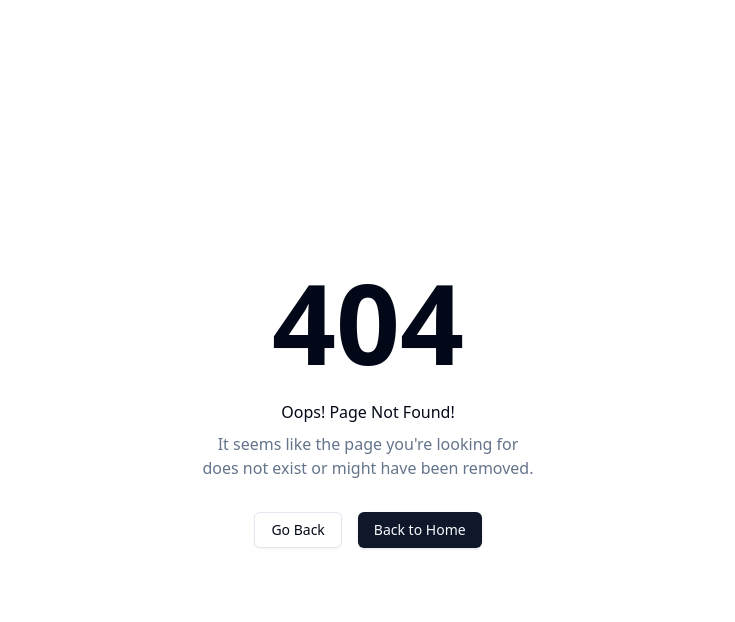
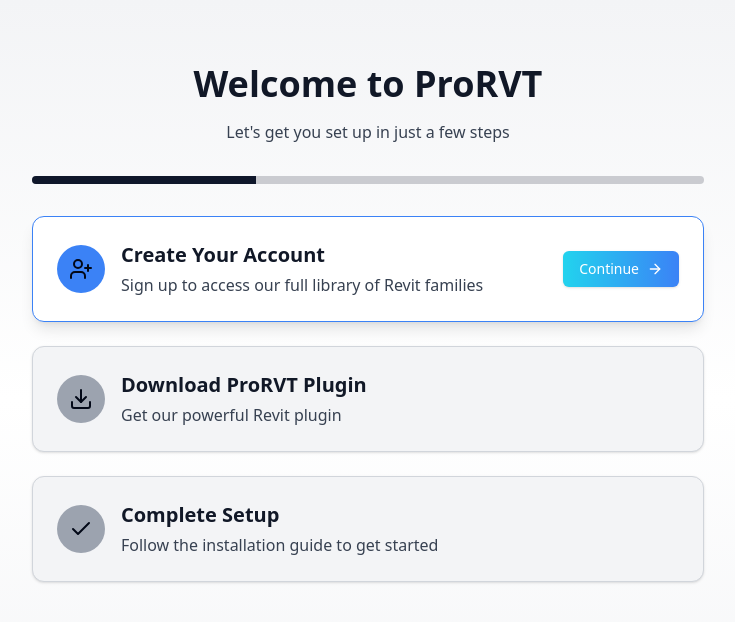
Before and after one commit to DanialSobri/prorvt, a React (Vite) app in the folder ui/: page /onboarding in a window 1280 px wide. Before the commit this address had no page. Shown: the top 622 px of the page, without its empty margins (272-1007 px from the left). Built offline with nearby package versions, Linux system fonts and the light colour scheme.

Commit message:
feat: add onboarding route, progress component, and update styles

```diff
--- a/ui/package.json
+++ b/ui/package.json
@@ -21,6 +21,7 @@
     "@radix-ui/react-icons": "^1.3.0",
     "@radix-ui/react-label": "^2.0.2",
     "@radix-ui/react-popover": "^1.0.7",
+    "@radix-ui/react-progress": "^1.1.2",
     "@radix-ui/react-radio-group": "^1.1.3",
     "@radix-ui/react-select": "^2.0.0",
     "@radix-ui/react-separator": "^1.0.3",
--- /dev/null
+++ b/ui/src/components/ui/progress.tsx
@@ -0,0 +1,26 @@
+import * as React from "react"
+import * as ProgressPrimitive from "@radix-ui/react-progress"
+
+import { cn } from "@/lib/utils"
+
+const Progress = React.forwardRef<
+  React.ElementRef<typeof ProgressPrimitive.Root>,
+  React.ComponentPropsWithoutRef<typeof ProgressPrimitive.Root>
+>(({ className, value, ...props }, ref) => (
+  <ProgressPrimitive.Root
+    ref={ref}
+    className={cn(
+      "relative h-2 w-full overflow-hidden rounded-full bg-primary/20",
+      className
+    )}
+    {...props}
+  >
+    <ProgressPrimitive.Indicator
+      className="h-full w-full flex-1 bg-primary transition-all"
+      style={{ transform: `translateX(-${100 - (value || 0)}%)` }}
+    />
+  </ProgressPrimitive.Root>
+))
+Progress.displayName = ProgressPrimitive.Root.displayName
+
+export { Progress }
--- a/ui/src/index.css
+++ b/ui/src/index.css
@@ -117,3 +117,14 @@
     scrollbar-width: none; /* Firefox */
   }
 }
+
+
+
+@layer base {
+  * {
+    @apply border-border outline-ring/50;
+  }
+  body {
+    @apply bg-background text-foreground;
+  }
+}
--- a/ui/src/pages/apps/index.tsx
+++ b/ui/src/pages/apps/index.tsx
@@ -77,7 +77,7 @@
       }
     }
     authenticateUser();
-  },[]);
+  }, []);
 
   const toggleModal = () => setIsModalOpen(!isModalOpen);
 
@@ -190,8 +190,10 @@
                 </Button>
               </div>
               <div>
-                <h2 className='mb-1 font-semibold text-xs md:text-sm'>{app.name}</h2>
-                <p className='line-clamp-2 text-gray-500 text-xs md:text-sm'>{app.desc}</p>
+                <h2 className='mb-1 font-semibold text-xs md:text-sm'>{app.desc}</h2>
+                <p className='line-clamp-2 text-gray-500 text-xs md:text-sm'>  {app.category.name.toLowerCase().split(' ').map(word =>
+                  word.charAt(0).toUpperCase() + word.slice(1)
+                ).join(' ')}</p>
               </div>
               <div>
                 {isModalOpen && selectedItem && <FamilyDetail isOpen={isModalOpen} onClose={toggleModal} item={selectedItem} />}
--- a/ui/src/pages/auth/sign-in.tsx
+++ b/ui/src/pages/auth/sign-in.tsx
@@ -1,8 +1,10 @@
 import { UserAuthForm } from './components/user-auth-form'
-import ViteLogo from '@/assets/vite.svg'
 import { useEffect } from 'react'
+import { useNavigate } from 'react-router-dom'; // Add this import at the top
 
 export default function SignIn() {
+
+  const navigate = useNavigate(); // Add this hook
 
   useEffect(() => {
     const token = localStorage.getItem('token')
@@ -19,7 +21,11 @@
           <div className='absolute inset-0 bg-gradient-to-b from-slate-900 via-blue-900 to-slate-900' />
           <div className='absolute inset-0 bg-grid-white/[0.02] bg-[size:60px_60px]' />
           <div className='absolute inset-0 bg-gradient-to-b from-blue-600/20 via-transparent to-transparent backdrop-blur-sm' />
-          <div className='relative z-20 flex items-center text-lg font-medium'>
+          <div
+            className='relative z-20 flex items-center text-lg font-medium'
+            onClick={() => navigate('/')}
+            style={{ cursor: 'pointer' }}
+          >
             <svg
               xmlns='http://www.w3.org/2000/svg'
               viewBox='0 0 24 24'
@@ -36,11 +42,11 @@
           </div>
 
           <img
-            src={ViteLogo}
-            className='relative m-auto'
-            width={301}
-            height={60}
-            alt='Vite'
+            src="/images/snapshot.gif"
+            className="relative m-auto rounded-lg shadow-xl border border-white/20 backdrop-blur-sm"
+            width={500}
+            height={300}
+            alt="ProRVT Demo"
           />
 
           <div className='relative z-20 mt-auto'>
--- a/ui/src/pages/home/index.tsx
+++ b/ui/src/pages/home/index.tsx
@@ -1,6 +1,6 @@
 import { Button } from '@/components/custom/button';
 import React from 'react';
-import { Download, Globe, Zap, Building, Users, Clock, Lock, Unlock, Star, LogIn } from 'lucide-react';
+import { Download, Globe, Zap, Building, Lock, Unlock, Star, LogIn } from 'lucide-react';
 import { Card, CardContent, CardFooter, CardHeader, CardTitle } from '@/components/ui/card';
 
 const HomePage: React.FC = () => {
@@ -29,27 +29,45 @@
                 <div className="container relative mx-auto px-4">
                     <div className="max-w-4xl mx-auto text-center animate-fade-in-up">
                         <h1 className="text-6xl font-bold mb-6 bg-clip-text text-transparent bg-gradient-to-r from-blue-400 via-cyan-200 to-blue-400 leading-tight">
-                            Supercharge Your Revit Workflow with Regional Families
+                            Supercharge Your Revit Workflow
                         </h1>
                         <p className="text-2xl mb-8 text-blue-100/90 leading-relaxed">
-                            Access thousands of locally-relevant Revit families and transform your architectural design process
+                        Access a vast library of high-quality Revit families tailored for Malaysian architecture. Enhance your BIM workflow with our curated parametric components.
                         </p>
                         <div className="flex gap-6 justify-center">
                             <Button size="lg"
-                                className="bg-gradient-to-r from-cyan-400 to-blue-500 hover:from-cyan-500 hover:to-blue-600 text-white transform hover:scale-105 transition-all duration-300 shadow-lg hover:shadow-cyan-500/50">
+                                className="bg-gradient-to-r from-cyan-400 to-blue-500 hover:from-cyan-500 hover:to-blue-600 text-white transform hover:scale-105 transition-all duration-300 shadow-lg hover:shadow-cyan-500/50"
+                                onClick={() => window.location.href = '/onboarding'}
+                            >
                                 <Download className="mr-2" /> Download Plugin
                             </Button>
                             <Button size="lg"
-                                className="backdrop-blur-md bg-white/10 border-white/20 text-white hover:bg-white/20 transform hover:scale-105 transition-all duration-300">
+                                className="backdrop-blur-md bg-white/10 border-white/20 text-white hover:bg-white/20 transform hover:scale-105 transition-all duration-300"
+                                onClick={() => {
+                                    document.getElementById('features')?.scrollIntoView({
+                                        behavior: 'smooth',
+                                        block: 'start'
+                                    });
+                                }}
+                            >
                                 Learn More
                             </Button>
+                        </div>
+
+                        {/* Plugin Demo GIF */}
+                        <div className="mt-12 max-w-3xl mx-auto rounded-xl overflow-hidden shadow-2xl border border-white/20">
+                            <img
+                                src="/images/snapshot.gif"
+                                alt="ProRVT Plugin Demo"
+                                className="w-full h-auto"
+                            />
                         </div>
                     </div>
                 </div>
             </div>
 
             {/* Features Section */}
-            <div className="py-32 relative overflow-hidden">
+            <div id="features" className="py-28 relative overflow-hidden">
                 <div className="absolute inset-0 bg-grid-white/[0.02] bg-[size:60px_60px]" />
                 <div className="container relative mx-auto px-4">
                     <h2 className="text-4xl font-bold text-center mb-16 text-white">Why Choose Our Plugin?</h2>
@@ -70,44 +88,6 @@
                             description="Thousands of high-quality families at your fingertips"
                         />
                     </div>
-                </div>
-            </div>
-
-            {/* Benefits Section */}
-            <div className="relative py-32 bg-white overflow-hidden">
-                <div className="container mx-auto px-4 relative">
-                    <div className="max-w-3xl mx-auto">
-                        <h2 className="text-4xl font-bold text-center mb-12 text-gray-800 bg-clip-text">
-                            Transform Your Workflow
-                        </h2>
-                        <div className="space-y-8">
-                            <BenefitCard
-                                icon={<Clock className="w-8 h-8 text-blue-500" />}
-                                title="Save 70% of Your Time"
-                                description="Stop creating families from scratch - use our pre-built library"
-                            />
-                            <BenefitCard
-                                icon={<Users className="w-8 h-8 text-cyan-500" />}
-                                title="Team Collaboration"
-                                description="Share consistent families across your entire organization"
-                            />
-                        </div>
-                    </div>
-                </div>
-            </div>
-
-            {/* CTA Section */}
-            <div className="relative py-24 overflow-hidden">
-                <div className="absolute inset-0 bg-gradient-to-r from-blue-600/20 to-cyan-500/20 backdrop-blur-md" />
-                <div className="container relative mx-auto px-4 text-center">
-                    <h2 className="text-4xl font-bold mb-6 text-white">Ready to Transform Your Revit Experience?</h2>
-                    <p className="text-xl mb-8 text-blue-100">
-                        Join thousands of architects who are already using our plugin
-                    </p>
-                    <Button size="lg"
-                        className="bg-gradient-to-r from-cyan-400 to-blue-500 hover:from-cyan-500 hover:to-blue-600 text-white transform hover:scale-105 transition-all duration-300 shadow-lg hover:shadow-cyan-500/50">
-                        <Download className="mr-2" /> Download Now
-                    </Button>
                 </div>
             </div>
 
@@ -200,11 +180,28 @@
                     <div className="mt-8 text-center text-gray-600 max-w-2xl mx-auto">
                         <p>
                             Need a custom solution for your business?
-                            <a href="/contact" className="text-blue-600 font-semibold ml-1 hover:underline">
+                            <a href="https://www.linkedin.com/company/projectrvt" className="text-blue-600 font-semibold ml-1 hover:underline">
                                 Contact our sales team
                             </a>
                         </p>
                     </div>
+                </div>
+            </div>
+
+            {/* CTA Section */}
+            <div className="relative py-24 overflow-hidden">
+                <div className="absolute inset-0 bg-gradient-to-r from-blue-600/20 to-cyan-500/20 backdrop-blur-md" />
+                <div className="container relative mx-auto px-4 text-center">
+                    <h2 className="text-4xl font-bold mb-6 text-white">Ready to Transform Your Revit Experience?</h2>
+                    <p className="text-xl mb-8 text-blue-100">
+                        Join thousands of architects who are already using our plugin
+                    </p>
+                    <Button size="lg"
+                        className="bg-gradient-to-r from-cyan-400 to-blue-500 hover:from-cyan-500 hover:to-blue-600 text-white transform hover:scale-105 transition-all duration-300 shadow-lg hover:shadow-cyan-500/50"
+                        onClick={() => window.location.href = '/onboarding'}
+                    >
+                        <Download className="mr-2" /> Get Started
+                    </Button>
                 </div>
             </div>
 
@@ -219,16 +216,15 @@
                         <div>
                             <h4 className="text-lg font-semibold mb-4">Connect</h4>
                             <div className="flex space-x-4">
-                                <a href="#" className="text-gray-400 hover:text-blue-400">
-                                    <svg className="w-6 h-6" fill="currentColor" viewBox="0 0 24 24" aria-hidden="true">
-                                        <path d="M8.29 20.251c7.547 0 11.675-6.253 11.675-11.675 0-.178 0-.355-.012-.53A8.348 8.348 0 0022 5.92a8.19 8.19 0 01-2.357.646 4.118 4.118 0 001.804-2.27 8.224 8.224 0 01-2.605.996 4.107 4.107 0 00-6.993 3.743 11.65 11.65 0 01-8.457-4.287 4.106 4.106 0 001.27 5.477A4.072 4.072 0 012.8 9.713v.052a4.105 4.105 0 003.292 4.022 4.095 4.095 0 01-1.853.07 4.108 4.108 0 003.834 2.85A8.233 8.233 0 012 18.407a11.616 11.616 0 006.29 1.84" />
+                                <a href="https://www.linkedin.com/company/projectrvt"
+                                   target="_blank"
+                                   rel="noopener noreferrer"
+                                   className="text-gray-400 hover:text-blue-400 transition-colors">
+                                    <svg className="w-6 h-6" fill="currentColor" viewBox="0 0 24 24">
+                                        <path d="M19 0h-14c-2.761 0-5 2.239-5 5v14c0 2.761 2.239 5 5 5h14c2.762 0 5-2.239 5-5v-14c0-2.761-2.238-5-5-5zm-11 19h-3v-11h3v11zm-1.5-12.268c-.966 0-1.75-.79-1.75-1.764s.784-1.764 1.75-1.764 1.75.79 1.75 1.764-.783 1.764-1.75 1.764zm13.5 12.268h-3v-5.604c0-3.368-4-3.113-4 0v5.604h-3v-11h3v1.765c1.396-2.586 7-2.777 7 2.476v6.759z"/>
                                     </svg>
                                 </a>
-                                <a href="#" className="text-gray-400 hover:text-blue-400">
-                                    <svg className="w-6 h-6" fill="currentColor" viewBox="0 0 24 24" aria-hidden="true">
-                                        <path fillRule="evenodd" d="M12 2C6.477 2 2 6.484 2 12.017c0 4.425 2.865 8.18 6.839 9.504.5.092.682-.217.682-.483 0-.237-.008-.868-.013-1.703-2.782.605-3.369-1.343-3.369-1.343-.454-1.158-1.11-1.466-1.11-1.466-.908-.62.069-.608.069-.608 1.003.07 1.531 1.032 1.531 1.032.892 1.53 2.341 1.088 2.91.832.092-.647.35-1.088.636-1.338-2.22-.253-4.555-1.113-4.555-4.951 0-1.093.39-1.988 1.029-2.688-.103-.253-.446-1.272.098-2.65 0 0 .84-.27 2.75 1.026A9.564 9.564 0 0112 6.844c.85.004 1.705.115 2.504.337 1.909-1.296 2.747-1.027 2.747-1.027.546 1.379.202 2.398.1 2.651.64.7 1.028 1.595 1.028 2.688 0 3.848-2.339 4.695-4.566 4.943.359.309.678.92.678 1.855 0 1.338-.012 2.419-.012 2.747 0 .268.18.58.688.482A10.019 10.019 0 0022 12.017C22 6.484 17.522 2 12 2z" clipRule="evenodd" />
-                                    </svg>
-                                </a>
+                                {/* Remove or update other social media icons as needed */}
                             </div>
                         </div>
                     </div>
@@ -251,20 +247,5 @@
     </div>
 );
 
-const BenefitCard: React.FC<{
-    icon: React.ReactNode;
-    title: string;
-    description: string;
-}> = ({ icon, title, description }) => (
-    <div className="flex items-start space-x-6 bg-white p-8 rounded-xl border border-blue-100 shadow-lg hover:shadow-xl transition-all duration-300 hover:-translate-y-1">
-        <div className="p-4 bg-gradient-to-br from-blue-50 to-cyan-50 rounded-xl border border-blue-100">
-            {icon}
-        </div>
-        <div>
-            <h3 className="text-xl font-semibold mb-2 text-gray-800">{title}</h3>
-            <p className="text-gray-600">{description}</p>
-        </div>
-    </div>
-);
 
 export default HomePage;
--- /dev/null
+++ b/ui/src/pages/onboarding/index.tsx
@@ -0,0 +1,117 @@
+import React, { useState } from 'react';
+import { Button } from '@/components/custom/button';
+import { Card } from '@/components/ui/card';
+import { Progress } from '@/components/ui/progress';
+import { ArrowRight, Check, Download, UserPlus } from 'lucide-react';
+
+const OnboardingPage: React.FC = () => {
+    const [currentStep, setCurrentStep] = useState(1);
+    const totalSteps = 3;
+
+    const steps = [
+        {
+            id: 1,
+            title: "Create Your Account",
+            description: "Sign up to access our full library of Revit families",
+            icon: <UserPlus className="w-6 h-6" />,
+            action: () => window.location.href = '/sign-up'
+        },
+        {
+            id: 2,
+            title: "Download ProRVT Plugin",
+            description: "Get our powerful Revit plugin",
+            icon: <Download className="w-6 h-6" />,
+            action: () => window.location.href = '/api/download/plugin'
+        },
+        {
+            id: 3,
+            title: "Complete Setup",
+            description: "Follow the installation guide to get started",
+            icon: <Check className="w-6 h-6" />,
+            action: () => window.location.href = '/installation-guide'
+        }
+    ];
+
+    return (
+        <div className="min-h-screen bg-gradient-to-b from-gray-100 via-white to-gray-100">
+            <div className="container mx-auto px-4 py-16">
+                <div className="max-w-2xl mx-auto">
+                    <div className="text-center mb-8">
+                        <h1 className="text-4xl font-bold text-gray-900 mb-4">
+                            Welcome to ProRVT
+                        </h1>
+                        <p className="text-gray-700">
+                            Let's get you set up in just a few steps
+                        </p>
+                    </div>
+
+                    <Progress
+                        value={(currentStep / totalSteps) * 100}
+                        className="mb-8"
+                    />
+
+                    <div className="space-y-6">
+                        {steps.map((step) => (
+                            <Card
+                                key={step.id}
+                                className={`p-6 transition-all duration-300 ${
+                                    step.id === currentStep
+                                    ? 'bg-white border-blue-500 shadow-lg'
+                                    : step.id < currentStep
+                                    ? 'bg-gray-100 border-green-500/50'
+                                    : 'bg-gray-100 border-gray-300'
+                                }`}
+                            >
+                                <div className="flex items-center gap-4">
+                                    <div className={`p-3 rounded-full ${
+                                        step.id === currentStep
+                                        ? 'bg-blue-500'
+                                        : step.id < currentStep
+                                        ? 'bg-green-500'
+                                        : 'bg-gray-400'
+                                    }`}>
+                                        {step.id < currentStep ? <Check className="w-6 h-6 text-white" /> : step.icon}
+                                    </div>
+                                    <div className="flex-1">
+                                        <h3 className="text-xl font-semibold text-gray-900 mb-1">
+                                            {step.title}
+                                        </h3>
+                                        <p className="text-gray-700">
+                                            {step.description}
+                                        </p>
+                                    </div>
+                                    {step.id === currentStep && (
+                                        <Button
+                                            onClick={() => {
+                                                step.action();
+                                                setCurrentStep(currentStep + 1);
+                                            }}
+                                            className="bg-gradient-to-r from-cyan-400 to-blue-500 text-white"
+                                        >
+                                            Continue
+                                            <ArrowRight className="ml-2 w-4 h-4" />
+                                        </Button>
+                                    )}
+                                </div>
+                            </Card>
+                        ))}
+                    </div>
+
+                    {currentStep > 1 && (
+                        <div className="mt-6 text-center">
+                            <Button
+                                variant="link"
+                                className="text-blue-500 hover:text-blue-400"
+                                onClick={() => setCurrentStep(currentStep - 1)}
+                            >
+                                Go back to previous step
+                            </Button>
+                        </div>
+                    )}
+                </div>
+            </div>
+        </div>
+    );
+};
+
+export default OnboardingPage;
--- a/ui/src/router.tsx
+++ b/ui/src/router.tsx
@@ -10,6 +10,13 @@
     path: '/',
     lazy: async () => ({
       Component: (await import('./pages/home')).default,
+    }),
+  },
+  // Onboarding
+  {
+    path: '/onboarding',
+    lazy: async () => ({
+      Component: (await import('./pages/onboarding')).default,
     }),
   },
   // Auth routes
```
Also changed, not shown: 2 other files (tests, documents, lock files or other folders). Lines whose indentation alone changed are shown as unchanged.
